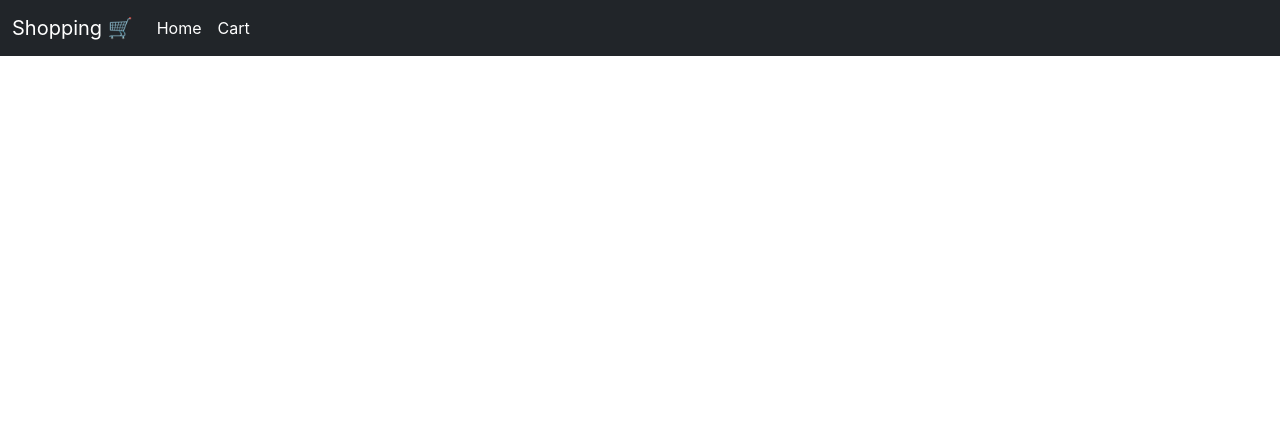
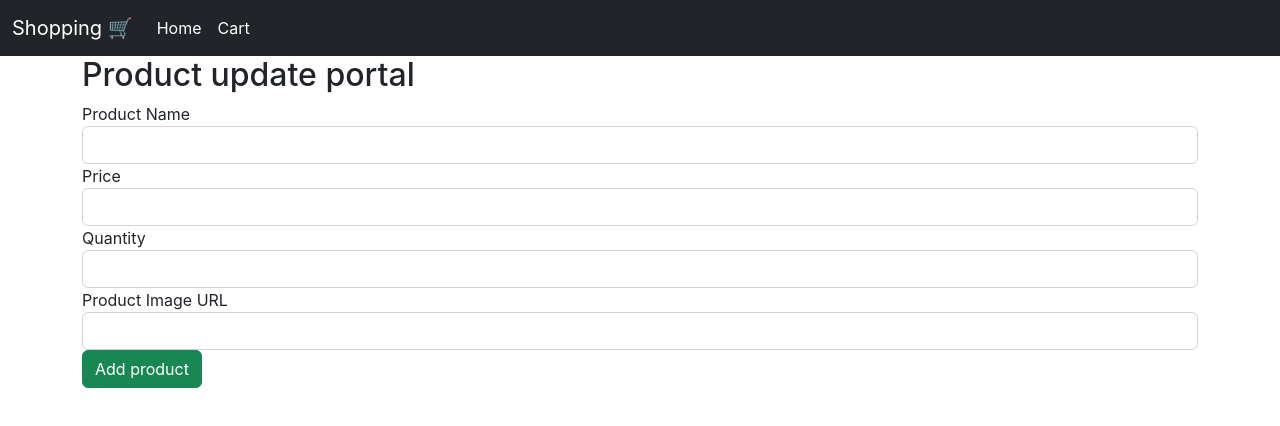
Before and after one commit to leninkumar1287/simpleCrud, a React (Create React App) app: page /edit/1 in a window 1280 px wide. Shown: the top 426 px of the page. Built offline with nearby package versions, Linux system fonts and the light colour scheme; no server answers; the HTML template or start-up script is replaced by a standard one.

Commit message:
backUpCommit

```diff
--- a/src/App.js
+++ b/src/App.js
@@ -3,6 +3,7 @@ import { BrowserRouter as Router, Routes, Route } from 'react-router-dom'
 import Navigation from './components/Navigation'
 import Home from './components/Home'
 import AddNewProducts from './components/AddNewProducts'
+import EditAndUpdate from './components/EditAndUpdate'
 export default function App() {
   return (
     <div>
@@ -13,6 +14,7 @@ export default function App() {
             <Route path="/" element={<Home />} />
             <Route path="/home" element={<Home />} />
             <Route path='/addproduct' element={<AddNewProducts />} />
+            <Route path='/edit/:id' element={<EditAndUpdate />} />
           </Routes>
         </section>
       </Router>
--- /dev/null
+++ b/src/components/EditAndUpdate.js
@@ -0,0 +1,56 @@
+import React, { useEffect, useState } from 'react'
+import { useParams } from 'react-router-dom'
+import { getProductsById, updateProductDetails } from './services/ProductServices'
+
+export default function EditAndUpdate() {
+    let [stateData, setStateData] = useState({})
+    const [dataPayload, setDataPayload] = useState({})
+    let { id } = useParams();
+
+    useEffect(() => {
+        getProductsById(id).then(response => {
+            console.log("state Data : ", response)
+        })
+    })
+    // const dataHanler = (event) => {
+    //     const { name, value } = event.target
+    //     setDataPayload({ ...dataPayload, [name]: value })
+    // }
+    // const update =
+    //     useEffect(() => {
+    //         getProductsById(productId).then(response => {
+    //             updateProductDetails(productId, dataPayload)
+    //                 .then(response => {
+    //                     if (response.data) {
+    //                         setDataPayload(response.data)
+    //                         console.log(" data  updated :", dataPayload)
+    //                     }
+    //                     else alert("Data's not updated")
+    //                 })
+    //         })
+    //     })
+
+    return (
+        <div>
+            <h2>Product update portal</h2>
+            {/* <form onSubmit={dataHanler}></form> */}
+            <div className='form-group'>
+                <label > Product Name</label>
+                <input type={"text"} name='productName' value={dataPayload.productName} className='form-control' ></input>
+            </div>
+            <div className='form-group'>
+                <label> Price </label>
+                <input type={"text"} name='price' className='form-control' ></input>
+            </div>
+            <div className='form-group'>
+                <label> Quantity </label>
+                <input type={"text"} name='quantity' className='form-control' ></input>
+            </div>
+            <div className='form-group'>
+                <label> Product Image URL</label>
+                <input type={"text"} name='productImage' className='form-control' ></input>
+            </div>
+            <input type={"submit"} name="sumbit" className='btn btn-success' value={"Add product"} ></input>
+        </div>
+    )
+}
--- a/src/components/Home.js
+++ b/src/components/Home.js
@@ -23,6 +23,7 @@ export default function Home() {
                 id : {product.id} <br />
                 Quantity : {product.quantity} </p>
             </div>
+            <Link className='btn btn-primary' to={`/edit/${product.id}`}> update</Link>
           </div>
         )}</div>
       </div>
--- a/src/components/services/ProductServices.js
+++ b/src/components/services/ProductServices.js
@@ -1,21 +1,22 @@
 import axios from 'axios'
 
-const API = "http://localhost:3003/products"
+const API = "http://localhost:3001/products"
 
 function getProducts() {
     return axios.get(`${API}`)
 }
 
 function getProductsById(id) {
-    return axios.get(`${API}${id}`)
+    console.log("id : ", id)
+    return axios.get(`${API}/${id}`)
 }
 
 function addNewProducts(data) {
     return axios.post(`${API}`,data)
 }
 
-function updateProductDetails(data) {
-    return axios.put(`${API}`, data)
+function updateProductDetails(id,data) {
+    return axios.put(`${API}${id}`,data)
 }
 
 function deleteProduct(id) {
```
Also changed, not shown: src/components/Cart.js (+7 -0 lines), src/components/server/Products.json (+21 -0 lines).
